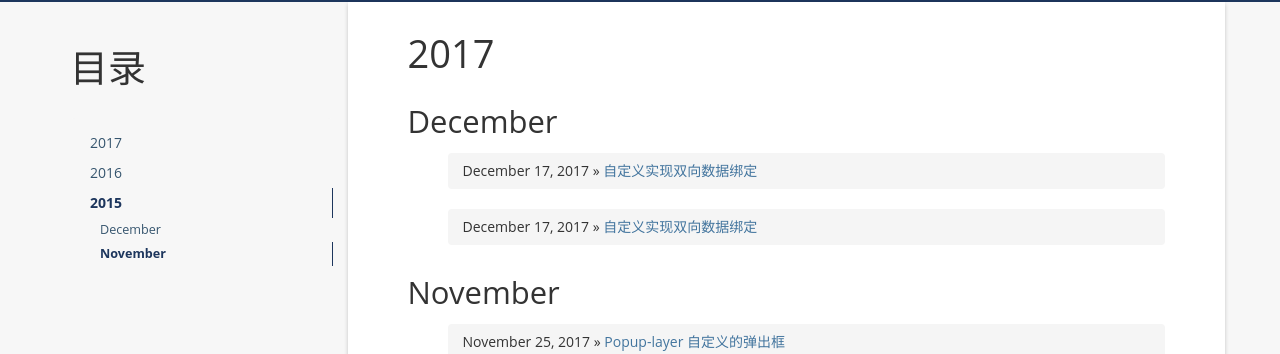
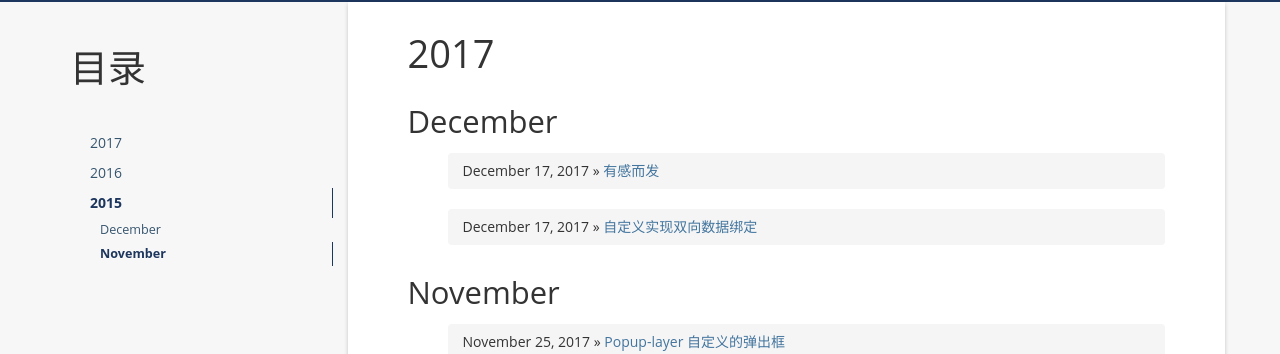
Before and after one commit to frankxjkuang/frankxjkuang.github.io, a Jekyll site: the page built from index.html, in a window 1280 px wide and 900 px high. Shown: the part 275-629 px from the top of the window. Built offline with Jekyll 4.4.1, drawn with Linux system fonts in a browser that asks for light colours; nearby versions of some CDN libraries; a script that is not in the unit is left out; the list of posts is cut into pages by our own code; comment, search, counter and statistics services are not loaded.

Commit message:
Update 2018-01-25-essay.md

```diff
--- a/_posts/2018-01-25-essay.md
+++ b/_posts/2018-01-25-essay.md
@@ -1,6 +1,6 @@
 ---
 layout: post
-title:  "自定义实现双向数据绑定"
+title:  "有感而发"
 date:   2017-12-17 17:05:30 +0800
 categories: essay
 tag: log
```
